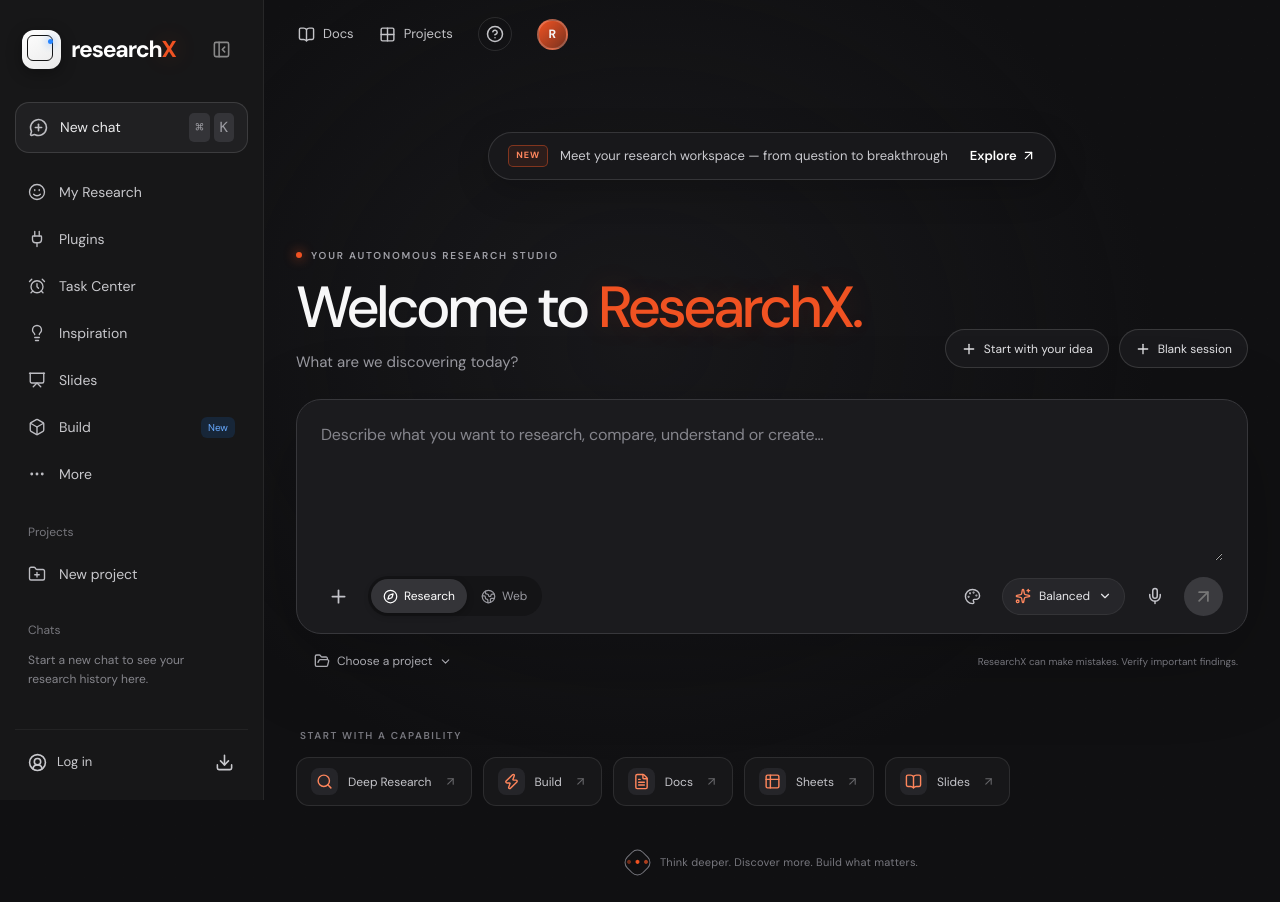
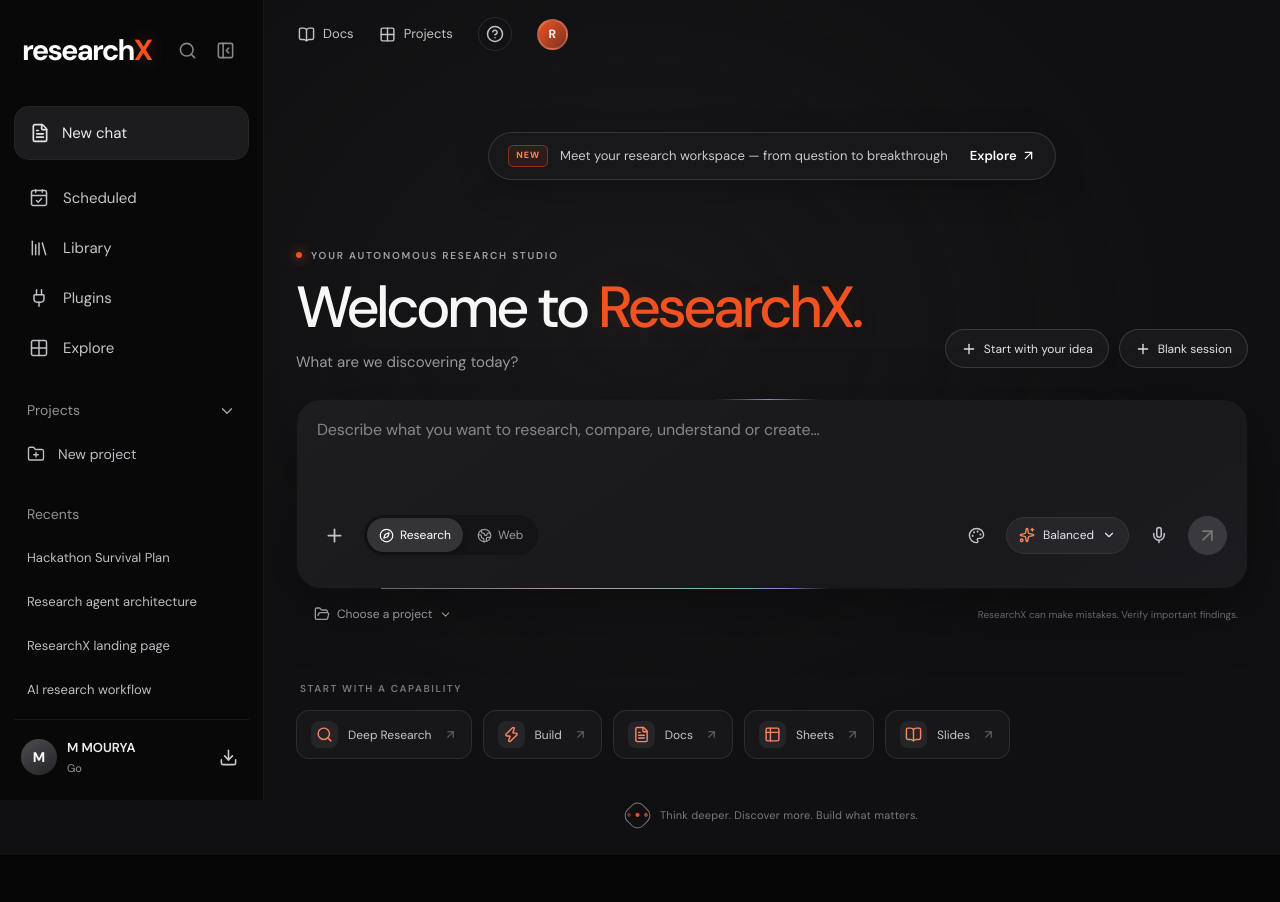
Before and after one commit to KABIR200822/ResearchX-, a React (Vite) app in the folder frontend/: page / in a window 1280 px wide. Both pictures are taken after a click on the button "Start Research". After the commit the page ends 855 px from the top, so only its background shows below. Built offline with nearby package versions, Linux system fonts and the light colour scheme; a web font is replaced by a local one.

Commit message:
Add files via upload

```diff
--- a/frontend/src/Workspace.jsx
+++ b/frontend/src/Workspace.jsx
@@ -1,5 +1,5 @@
 import { useRef, useState } from 'react';
-import { ArrowUpRight, Atom, BookOpen, Check, ChevronDown, CircleHelp, Compass, FileText, FolderOpen, Globe2, Grid2X2, Lightbulb, Mic, Palette, Paperclip, Plus, Search, Send, Sparkles, Table2, X, Zap, PanelLeftClose, MessageCirclePlus, Smile, Plug, AlarmClock, Presentation, Box, MoreHorizontal, FolderPlus, Download, UserCircle2 } from 'lucide-react';
+import { ArrowUpRight, Atom, BookOpen, Check, ChevronDown, ChevronRight, CircleHelp, Compass, FileText, FolderOpen, Globe2, Grid2X2, Lightbulb, Mic, Palette, Paperclip, Plus, Search, Send, Sparkles, Table2, X, Zap, PanelLeftClose, PanelLeft, MessageCirclePlus, Smile, Plug, AlarmClock, Presentation, Box, MoreHorizontal, FolderPlus, Download, UserCircle2, CalendarCheck, Library, Orbit } from 'lucide-react';
 
 const capabilities = [
   { label: 'Deep Research', icon: Search, prompt: 'Research this topic in depth, compare credible sources and produce a cited report.' },
@@ -11,7 +11,6 @@ const capabilities = [
 
 function Brand({ compact = false }) {
   return <a className={`rx-brand ${compact ? 'compact' : ''}`} href="#workspace" aria-label="ResearchX home">
-    <span className="rx-brand-symbol"><span/><i/><b/></span>
     <span className="rx-brand-word">research<span>X</span></span>
   </a>;
 }
@@ -19,6 +18,10 @@ function Brand({ compact = false }) {
 export default function Workspace() {
   const [query, setQuery] = useState('');
   const [sidebarCollapsed, setSidebarCollapsed] = useState(false);
+  const [sidebarSearchOpen, setSidebarSearchOpen] = useState(false);
+  const [sidebarSearch, setSidebarSearch] = useState('');
+  const [projectsExpanded, setProjectsExpanded] = useState(true);
+  const [activeNav, setActiveNav] = useState('New chat');
   const [mode, setMode] = useState('Balanced');
   const [modeOpen, setModeOpen] = useState(false);
   const [taskMode, setTaskMode] = useState('Research');
@@ -32,24 +35,36 @@ export default function Workspace() {
 
   const submit = () => { if (query.trim()) setSent(true); };
   const chooseCapability = (item) => { setActiveTool(item.label); setQuery(old => old.trim() ? old : item.prompt); };
-  const reset = () => { setQuery(''); setSent(false); setActiveTool(''); setAttached([]); };
+  const reset = () => { setQuery(''); setSent(false); setActiveTool(''); setAttached([]); setActiveNav('New chat'); };
+  const recentChats = ['Hackathon Survival Plan','Research agent architecture','ResearchX landing page','AI research workflow'];
+  const openRecent = (title) => { setQuery(title); setSent(true); setActiveNav(title); };
 
   return <div className={`stitch-workspace ${sidebarCollapsed ? 'sidebar-collapsed' : ''}`} id="workspace">
     <aside className="rx-sidebar">
-      <div className="rx-sidebar-head"><Brand compact/><button className="rx-sidebar-toggle" title="Collapse sidebar" onClick={()=>setSidebarCollapsed(v=>!v)}><PanelLeftClose size={19}/></button></div>
-      <button className="rx-new-chat" onClick={reset}><MessageCirclePlus size={19}/><span>New chat</span><kbd>⌘</kbd><kbd>K</kbd></button>
+      <div className="rx-sidebar-head">
+        <Brand compact/>
+        <div className="rx-sidebar-head-actions">
+          <button className="rx-sidebar-toggle" title="Search chats" onClick={()=>setSidebarSearchOpen(v=>!v)}><Search size={19}/></button>
+          <button className="rx-sidebar-toggle" title={sidebarCollapsed ? 'Expand sidebar' : 'Collapse sidebar'} onClick={()=>setSidebarCollapsed(v=>!v)}>{sidebarCollapsed?<PanelLeft size={19}/>:<PanelLeftClose size={19}/>}</button>
+        </div>
+      </div>
+      {sidebarSearchOpen && <div className="rx-sidebar-search"><Search size={16}/><input autoFocus value={sidebarSearch} onChange={e=>setSidebarSearch(e.target.value)} placeholder="Search chats"/><button onClick={()=>{setSidebarSearch('');setSidebarSearchOpen(false)}}><X size={14}/></button></div>}
+      <button className={`rx-new-chat ${activeNav==='New chat'?'active':''}`} onClick={reset}><FileText size={20}/><span>New chat</span></button>
       <nav className="rx-sidebar-nav">
-        <button onClick={()=>setShowTips(v=>!v)}><Smile/><span>My Research</span></button>
-        <button onClick={()=>setShowTips(v=>!v)}><Plug/><span>Plugins</span></button>
-        <button onClick={()=>setShowTips(v=>!v)}><AlarmClock/><span>Task Center</span></button>
-        <button onClick={()=>chooseCapability(capabilities[0])}><Lightbulb/><span>Inspiration</span></button>
-        <button onClick={()=>chooseCapability(capabilities[4])}><Presentation/><span>Slides</span></button>
-        <button onClick={()=>chooseCapability(capabilities[1])}><Box/><span>Build</span><i>New</i></button>
-        <button onClick={()=>setShowTips(v=>!v)}><MoreHorizontal/><span>More</span></button>
+        <button className={activeNav==='Scheduled'?'selected':''} onClick={()=>{setActiveNav('Scheduled');setShowTips(true)}}><CalendarCheck/><span>Scheduled</span></button>
+        <button className={activeNav==='Library'?'selected':''} onClick={()=>{setActiveNav('Library');setShowTips(true)}}><Library/><span>Library</span></button>
+        <button className={activeNav==='Plugins'?'selected':''} onClick={()=>{setActiveNav('Plugins');setShowTips(true)}}><Plug/><span>Plugins</span></button>
+        <button className={activeNav==='Explore'?'selected':''} onClick={()=>{setActiveNav('Explore');chooseCapability(capabilities[0])}}><Grid2X2/><span>Explore</span></button>
       </nav>
-      <div className="rx-sidebar-section"><span>Projects</span><button onClick={()=>setProjectOpen(true)}><FolderPlus/><span>New project</span></button></div>
-      <div className="rx-sidebar-section rx-sidebar-chats"><span>Chats</span><p>Start a new chat to see your research history here.</p></div>
-      <div className="rx-sidebar-footer"><button onClick={()=>setShowTips(v=>!v)}><UserCircle2/><span>Log in</span></button><button className="rx-download" title="Download"><Download/></button></div>
+      <div className="rx-sidebar-section rx-project-section">
+        <button className="rx-section-heading" onClick={()=>setProjectsExpanded(v=>!v)}><span>Projects</span>{projectsExpanded?<ChevronDown size={16}/>:<ChevronRight size={16}/>}</button>
+        {projectsExpanded && <><button className="rx-project-create" onClick={()=>setProjectOpen(true)}><FolderPlus/><span>New project</span></button>{projectName&&<button className="rx-project-item" onClick={()=>{setActiveNav(projectName);setProjectOpen(false)}}><FolderOpen/><span>{projectName}</span></button>}</>}
+      </div>
+      <div className="rx-sidebar-section rx-sidebar-chats">
+        <span>Recents</span>
+        <div className="rx-recent-list">{recentChats.filter(t=>t.toLowerCase().includes(sidebarSearch.toLowerCase())).map(title=><button key={title} className={activeNav===title?'selected':''} onClick={()=>openRecent(title)}>{title}</button>)}</div>
+      </div>
+      <div className="rx-sidebar-footer"><button className="rx-profile" onClick={()=>setShowTips(v=>!v)}><span className="rx-profile-avatar">M</span><span className="rx-profile-copy"><b>M MOURYA</b><small>Go</small></span></button><button className="rx-download" title="Download desktop app" onClick={()=>setShowTips(v=>!v)}><Download/></button></div>
     </aside>
     <div className="stitch-main-shell">
     <header className="stitch-topbar">
@@ -71,7 +86,7 @@ export default function Workspace() {
       </div>
 
       <section className="stitch-prompt-card">
-        <textarea value={query} onChange={e => setQuery(e.target.value)} onKeyDown={e => { if (e.key === 'Enter' && !e.shiftKey) { e.preventDefault(); submit(); } }} placeholder="Describe what you want to research, compare, understand or create..." rows={4}/>
+        <textarea value={query} onChange={e => setQuery(e.target.value)} onKeyDown={e => { if (e.key === 'Enter' && !e.shiftKey) { e.preventDefault(); submit(); } }} placeholder="Describe what you want to research, compare, understand or create..." rows={3}/>
         {attached.length > 0 && <div className="stitch-attachments">{attached.map((f,i)=><span key={`${f}-${i}`}><Paperclip size={12}/>{f}<button onClick={()=>setAttached(a=>a.filter((_,j)=>i!==j))}><X size={12}/></button></span>)}</div>}
         <div className="stitch-prompt-toolbar">
           <div className="stitch-toolbar-left">
--- a/frontend/src/style.css
+++ b/frontend/src/style.css
@@ -206,3 +206,75 @@ body{overflow-x:hidden;}
 .stitch-main-shell{margin-left:var(--rx-sidebar-width);min-height:100vh;transition:margin-left .25s ease;}.stitch-topbar{height:68px;padding:0 34px;border-bottom:0}.stitch-home{width:min(1080px,calc(100% - 64px));min-height:calc(100vh - 68px);padding:clamp(46px,8vh,94px) 0 28px}.stitch-results{padding-top:75px}.sidebar-collapsed{--rx-sidebar-width:78px}.sidebar-collapsed .rx-sidebar{padding-left:10px;padding-right:10px}.sidebar-collapsed .rx-sidebar-head{justify-content:center;padding:0}.sidebar-collapsed .rx-brand-word,.sidebar-collapsed .rx-sidebar-toggle,.sidebar-collapsed .rx-new-chat span,.sidebar-collapsed .rx-new-chat kbd,.sidebar-collapsed .rx-sidebar-nav span,.sidebar-collapsed .rx-sidebar-nav i,.sidebar-collapsed .rx-sidebar-section>span,.sidebar-collapsed .rx-sidebar-section button span,.sidebar-collapsed .rx-sidebar-chats p,.sidebar-collapsed .rx-sidebar-footer span{display:none}.sidebar-collapsed .rx-new-chat,.sidebar-collapsed .rx-sidebar-nav button,.sidebar-collapsed .rx-sidebar-section button,.sidebar-collapsed .rx-sidebar-footer button{justify-content:center;padding:0}.sidebar-collapsed .rx-sidebar-nav button svg,.sidebar-collapsed .rx-sidebar-section button svg{width:20px;height:20px}.sidebar-collapsed .rx-sidebar-section{margin-top:24px}.sidebar-collapsed .rx-sidebar-footer{justify-content:center}.sidebar-collapsed .rx-sidebar-footer .rx-download{display:none}
 @media(max-width:760px){.stitch-workspace{--rx-sidebar-width:72px}.rx-sidebar{padding:15px 9px}.rx-sidebar-head{justify-content:center;padding:0;margin-bottom:20px}.rx-sidebar-head .rx-brand-word,.rx-sidebar-toggle,.rx-new-chat span,.rx-new-chat kbd,.rx-sidebar-nav span,.rx-sidebar-nav i,.rx-sidebar-section>span,.rx-sidebar-section button span,.rx-sidebar-chats p,.rx-sidebar-footer span{display:none}.rx-new-chat,.rx-sidebar-nav button,.rx-sidebar-section button,.rx-sidebar-footer button{justify-content:center;padding:0}.rx-sidebar-nav button svg,.rx-sidebar-section button svg{width:20px;height:20px}.rx-sidebar-section{margin-top:20px}.rx-sidebar-footer{justify-content:center}.rx-sidebar-footer .rx-download{display:none}.stitch-main-shell{margin-left:72px}.stitch-topbar{padding:0 16px}.stitch-home{width:calc(100% - 30px);padding-top:38px}.stitch-heading-row{margin-top:45px}.stitch-toplinks{gap:12px}}
 @media(max-width:430px){.stitch-home{width:calc(100% - 24px)}.stitch-announcement{font-size:10px}.stitch-heading-row h1{font-size:34px}.stitch-toplinks button:not(.stitch-round){display:none}}
+
+/* ResearchX sidebar refresh + softly animated prompt frame */
+.rx-sidebar{background:#080809;border-right:1px solid #ffffff12;padding:22px 14px 16px;}
+.rx-sidebar-head{height:56px;margin-bottom:28px;padding:0 8px;}
+.rx-sidebar-head .rx-brand{gap:0;}
+.rx-sidebar-head .rx-brand-word{font-size:29px;font-weight:780;letter-spacing:-1.8px;}
+.rx-sidebar-head .rx-brand-word span{color:#f05222;text-shadow:0 0 18px #f0522250;}
+.rx-sidebar-head-actions{display:flex;align-items:center;gap:6px;}
+.rx-sidebar-toggle{width:32px;height:32px;}
+.rx-sidebar-search{height:40px;display:flex;align-items:center;gap:8px;padding:0 10px;margin:-13px 0 13px;border:1px solid #ffffff1a;border-radius:10px;background:#151517;color:#999;}
+.rx-sidebar-search input{min-width:0;flex:1;background:transparent;border:0;outline:0;color:#eee;font:13px inherit;}
+.rx-sidebar-search button{border:0;background:transparent;color:#999;display:grid;place-items:center;cursor:pointer;}
+.rx-new-chat{height:54px;margin-bottom:14px;border:1px solid transparent;background:#1b1b1d;border-radius:15px;padding:0 15px;font-size:15px;}
+.rx-new-chat.active,.rx-new-chat:hover{background:#1c1c1f;border-color:#ffffff0a;}
+.rx-new-chat svg{color:#e1e1e5;}
+.rx-sidebar-nav{gap:2px;}
+.rx-sidebar-nav button{height:48px;padding:0 15px;font-size:15px;gap:14px;border-radius:11px;color:#c3c3c8;}
+.rx-sidebar-nav button svg{width:20px;height:20px;color:#bfc0c5;}
+.rx-sidebar-nav button.selected,.rx-sidebar-nav button:hover{background:#ffffff0b;color:#fff;}
+.rx-sidebar-section{margin-top:26px;}
+.rx-sidebar-section>span,.rx-project-section .rx-section-heading{padding:0 13px 11px;color:#929298;font-size:14px;}
+.rx-project-section .rx-section-heading{height:36px;width:100%;display:flex;align-items:center;justify-content:space-between;background:transparent;border:0;cursor:pointer;}
+.rx-project-section .rx-section-heading svg{color:#a2a2a8;}
+.rx-project-section .rx-project-create,.rx-project-section .rx-project-item{height:40px;font-size:14px;color:#bdbdc3;}
+.rx-project-section .rx-project-create svg,.rx-project-section .rx-project-item svg{width:18px;height:18px;}
+.rx-sidebar-chats{margin-top:30px;min-height:0;overflow:hidden;display:flex;flex-direction:column;}
+.rx-sidebar-chats>span{padding-bottom:12px;color:#929298;font-size:14px;}
+.rx-recent-list{overflow:auto;display:flex;flex-direction:column;gap:2px;padding-right:2px;}
+.rx-recent-list button{width:100%;min-height:40px;padding:8px 13px;text-align:left;white-space:nowrap;overflow:hidden;text-overflow:ellipsis;border:0;border-radius:9px;background:transparent;color:#bdbdc3;font-size:13px;cursor:pointer;}
+.rx-recent-list button:hover,.rx-recent-list button.selected{background:#ffffff0b;color:#fff;}
+.rx-sidebar-footer{padding:12px 3px 2px;border-top:1px solid #ffffff12;}
+.rx-sidebar-footer .rx-profile{height:50px;gap:10px;padding:0 4px;}
+.rx-profile-avatar{width:36px;height:36px;border-radius:50%;display:grid;place-items:center;background:linear-gradient(145deg,#4c4c50,#242428);color:#fff;font-weight:700;font-size:14px;}
+.rx-profile-copy{display:flex;flex-direction:column;align-items:flex-start;gap:2px;}
+.rx-profile-copy b{font-size:13px;font-weight:550;color:#eee;}
+.rx-profile-copy small{font-size:11px;color:#999;}
+.rx-sidebar-footer .rx-download{width:35px;height:35px;}
+.stitch-prompt-card{position:relative;isolation:isolate;overflow:hidden;min-height:190px;height:190px;padding:18px 21px 14px;border:0;background:transparent;box-shadow:0 18px 65px #0005;}
+.stitch-prompt-card:before{content:"";position:absolute;z-index:-2;inset:-160%;background:conic-gradient(from 0deg,transparent 0 18%,#b8a7ff 24%,#8ce7f2 31%,#a6f0d2 38%,#f7c6df 45%,transparent 52% 68%,#c5b8ff 76%,transparent 84%);opacity:.72;animation:rxPromptFlow 12s linear infinite;}
+.stitch-prompt-card:after{content:"";position:absolute;z-index:-1;inset:1px;border-radius:24px;background:linear-gradient(145deg,#1d1d20,#18181b 65%,#1c1c20);}
+.stitch-prompt-card:focus-within:before{opacity:1;animation-duration:6s;}
+.stitch-prompt-card:focus-within{border-color:transparent;box-shadow:0 18px 65px #0006,0 0 24px #9bdff015;}
+.stitch-prompt-card textarea{min-height:83px;max-height:83px;resize:none;position:relative;z-index:1;}
+.stitch-prompt-toolbar,.stitch-attachments{position:relative;z-index:1;}
+@keyframes rxPromptFlow{to{transform:rotate(360deg)}}
+.stitch-under-prompt{padding-top:10px;}
+.sidebar-collapsed .rx-sidebar-head .rx-brand-word,.sidebar-collapsed .rx-sidebar-head-actions .rx-sidebar-toggle:first-child,.sidebar-collapsed .rx-profile-copy{display:none;}
+.sidebar-collapsed .rx-sidebar-head{justify-content:center;}
+.sidebar-collapsed .rx-sidebar-head-actions{position:absolute;top:78px;left:50%;transform:translateX(-50%);}
+.sidebar-collapsed .rx-sidebar-head-actions .rx-sidebar-toggle:first-child{display:none;}
+.sidebar-collapsed .rx-sidebar-head .rx-brand-word{display:inline;font-size:0;}
+.sidebar-collapsed .rx-sidebar-head .rx-brand-word span{font-size:0;}
+.sidebar-collapsed .rx-sidebar-head .rx-brand-word:before{content:'R';font-size:22px;color:#fff;}
+@media(max-width:760px){
+ .stitch-workspace{--rx-sidebar-width:76px;}
+ .rx-sidebar{padding:15px 9px;}
+ .rx-sidebar-head{justify-content:center;padding:0;margin-bottom:28px;}
+ .rx-sidebar-head .rx-brand-word{font-size:0;}
+ .rx-sidebar-head .rx-brand-word:before{content:'R';font-size:23px;color:#fff;}
+ .rx-sidebar-head .rx-brand-word span{font-size:0;}
+ .rx-sidebar-head-actions{display:none;}
+ .rx-new-chat span,.rx-sidebar-nav span,.rx-project-section .rx-section-heading span,.rx-project-section .rx-section-heading svg,.rx-project-section .rx-project-create span,.rx-project-section .rx-project-item span,.rx-sidebar-chats,.rx-profile-copy,.rx-sidebar-footer .rx-download{display:none;}
+ .rx-new-chat,.rx-sidebar-nav button,.rx-project-section .rx-project-create,.rx-project-section .rx-project-item,.rx-sidebar-footer button{justify-content:center;padding:0;}
+ .rx-new-chat{width:100%;}
+ .rx-sidebar-nav button{height:48px;}
+ .rx-project-section{margin-top:24px;}
+ .stitch-main-shell{margin-left:76px;}
+ .stitch-prompt-card{height:184px;min-height:184px;padding:15px 14px 12px;}
+ .stitch-prompt-card:after{border-radius:19px;}
+ .stitch-prompt-card textarea{min-height:76px;max-height:76px;font-size:13px;}
+}
+@media(prefers-reduced-motion:reduce){.stitch-prompt-card:before{animation:none;}}
```
